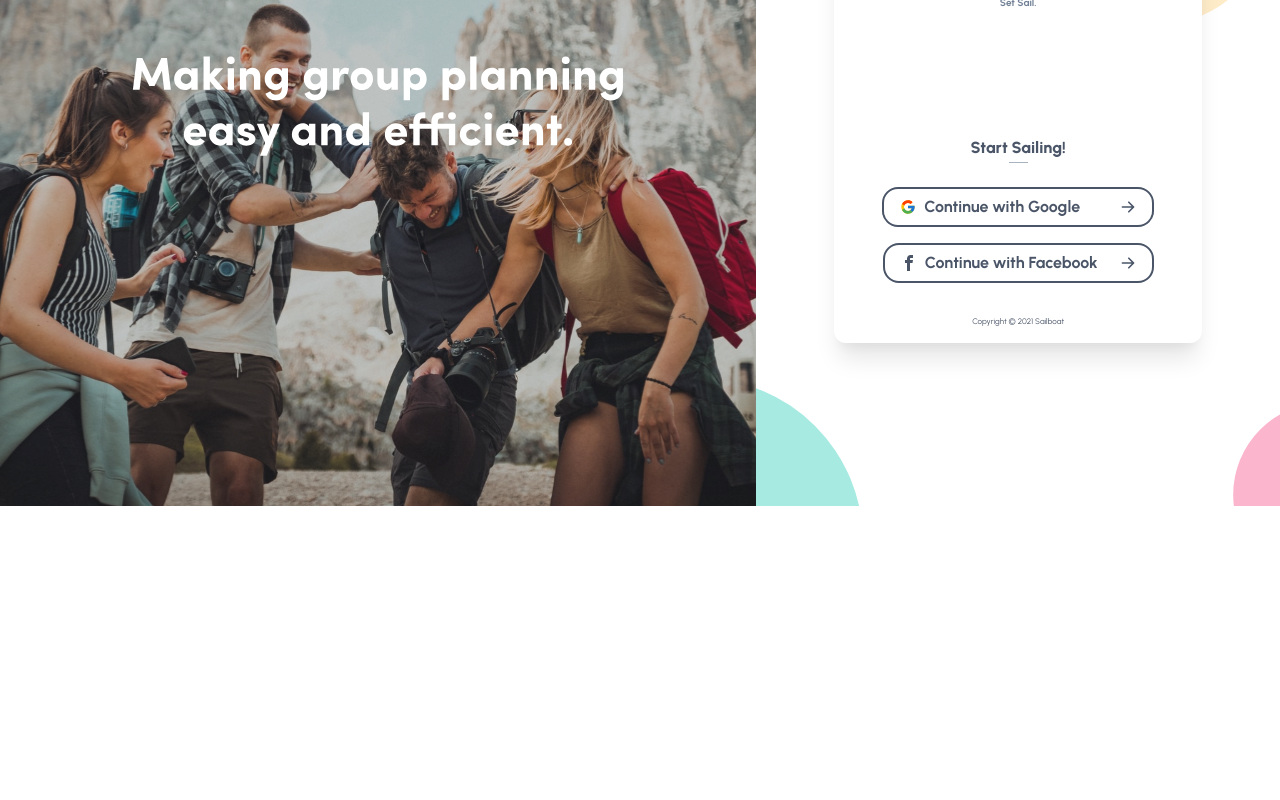
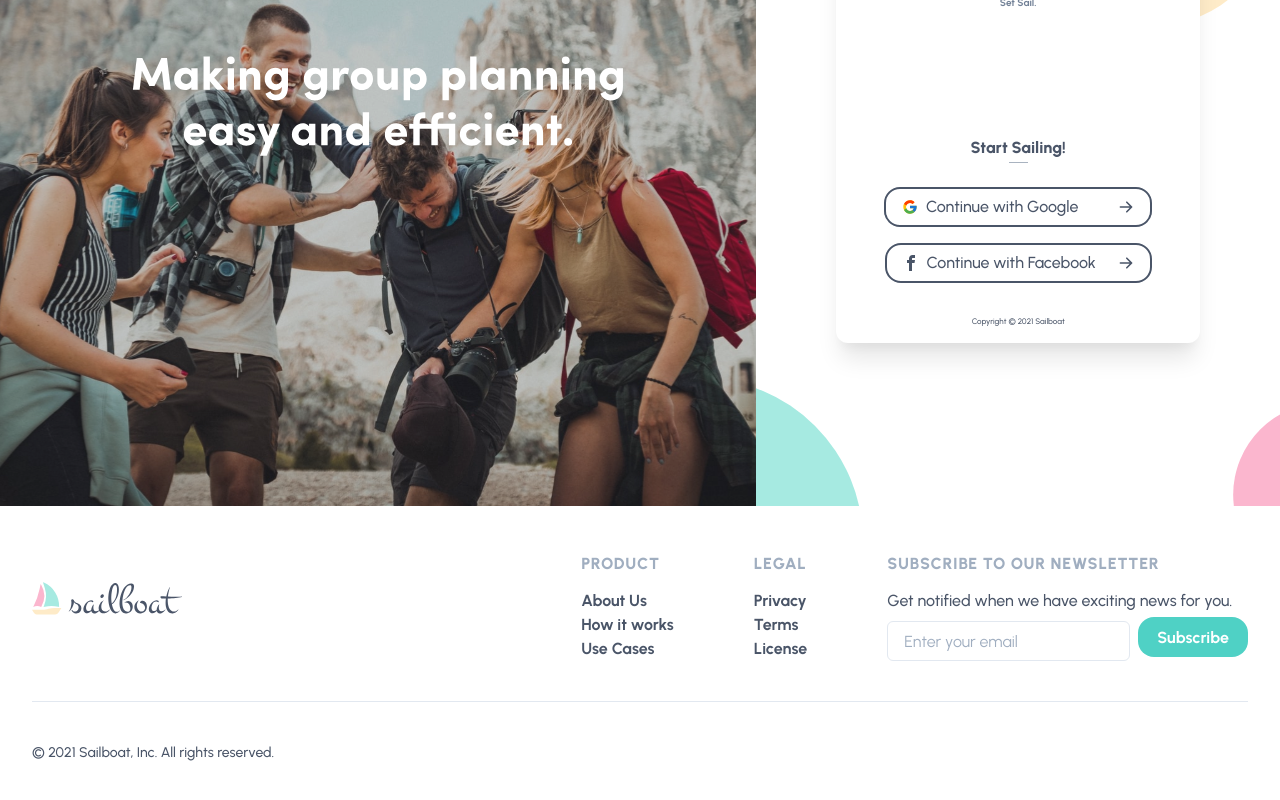
Before and after one commit to sailbow/sailbow, a React (Create React App) app in the folder sb-web/: page / in a window 1280 px wide. Shown: the part 294-1094 px from the top of the page. Before the commit the page ends 800 px from the top, so only its background shows below. Built offline with nearby package versions, Linux system fonts and the light colour scheme.

Commit message:
chore: added basic footer

```diff
--- a/sb-web/package.json
+++ b/sb-web/package.json
@@ -3,6 +3,7 @@
   "version": "0.0.1",
   "private": true,
   "dependencies": {
+    "@chakra-ui/layout": "^1.4.9",
     "@chakra-ui/react": "^1.6.8",
     "@chakra-ui/theme-tools": "^1.2.1",
     "@emotion/react": "^11",
--- /dev/null
+++ b/sb-web/src/modules/footer/Footer.tsx
@@ -0,0 +1,62 @@
+import React, { FunctionComponent } from 'react';
+
+import { Box, Flex, Heading, Input, Stack, StackDivider, Text, Link, HStack, Button } from '@chakra-ui/react';
+
+import { ReactComponent as IconLogoType } from 'assets/icon-logo-type.svg';
+
+export const Footer: FunctionComponent = () => {
+    return (
+        <Box as="footer" role="contentinfo" mx="auto" py="12" px={{ base: '4', md: '8' }}>
+            <Stack spacing="10" divider={<StackDivider />}>
+                <Stack direction={{ base: 'column', lg: 'row' }} spacing={{ base: '10', lg: '28' }}>
+                    <Box flex="1">
+                        <IconLogoType width="150px" />
+                    </Box>
+                    <Stack direction={{ base: 'column', md: 'row' }} spacing={{ base: '10', md: '20' }}>
+                        <Box>
+                            <Heading size="sm" textTransform="uppercase" letterSpacing="wider" color="gray.400">
+                                Product
+                            </Heading>
+                            <Flex textAlign="start" flexDir="column" pt="4">
+                                <Link href="/">About Us</Link>
+                                <Link href="/">How it works</Link>
+                                <Link href="/">Use Cases</Link>
+                            </Flex>
+                        </Box>
+                        <Box>
+                            <Heading size="sm" textTransform="uppercase" letterSpacing="wider" color="gray.400">
+                                Legal
+                            </Heading>
+                            <Flex textAlign="start" flexDir="column" pt="4">
+                                <Link href="/">Privacy</Link>
+                                <Link href="/">Terms</Link>
+                                <Link href="/">License</Link>
+                            </Flex>
+                        </Box>
+                        <Box>
+                            <Heading size="sm" textTransform="uppercase" letterSpacing="wider" color="gray.400">
+                                Subscribe to our newsletter
+                            </Heading>
+                            <Flex textAlign="start" flexDir="column" pt="4">
+                                <Text>Get notified when we have exciting news for you.</Text>
+                                <HStack>
+                                    <Input placeholder="Enter your email" mt="2" />
+                                    <Button px="8">Subscribe</Button>
+                                </HStack>
+                            </Flex>
+                        </Box>
+                    </Stack>
+                </Stack>
+                <Stack
+                    direction={{ base: 'column-reverse', md: 'row' }}
+                    justifyContent="space-between"
+                    alignItems="center"
+                >
+                    <Text fontSize="sm">&copy; {new Date().getFullYear()} Sailboat, Inc. All rights reserved.</Text>
+                    {/* <Copyright />
+                    <SocialMediaLinks /> */}
+                </Stack>
+            </Stack>
+        </Box>
+    );
+};
--- a/sb-web/src/screens/content/Content.tsx
+++ b/sb-web/src/screens/content/Content.tsx
@@ -2,8 +2,9 @@ import React, { FunctionComponent, lazy, Suspense } from 'react';
 import { Switch, Route, Redirect as RouterRedirect } from 'react-router-dom';
 import { Box } from '@chakra-ui/react';
 
+import { Footer } from 'modules/footer/Footer';
+import { Navbar } from 'modules/navbar/Navbar';
 import { Routes } from 'util/Routing';
-import { Navbar } from 'modules/navbar/Navbar';
 
 import 'screens/content/Content.scss';
 
@@ -24,6 +25,7 @@ export const PublicContent: FunctionComponent = () => {
                         </Route>
                     </Switch>
                 </Suspense>
+                <Footer />
             </Box>
         </>
     );
--- a/sb-web/src/theme/ChakraTheme.ts
+++ b/sb-web/src/theme/ChakraTheme.ts
@@ -51,9 +51,10 @@ const colors = {
 };
 
 const components: ComponentDefaultProps = {
-    IconButton: {
-        defaultProps: {
-            colorScheme: 'gray',
+    Link: {
+        baseStyle: {
+            color: 'gray.600',
+            fontWeight: 'semibold',
         },
     },
     Button: {
@@ -87,34 +88,19 @@ const components: ComponentDefaultProps = {
             }),
         },
     },
+    Text: {
+        baseStyle: {
+            fontWeight: 'normal',
+        },
+    },
     Input: {
-        baseStyle: {},
         defaultProps: {
-            focusBorderColor: 'pink.500',
+            focusBorderColor: 'teal.200',
         },
     },
     Textarea: {
         defaultProps: {
-            focusBorderColor: 'pink.400',
-        },
-    },
-    Link: {
-        variants: {
-            primary: () => ({
-                color: 'white',
-                _hover: {
-                    color: 'white',
-                },
-            }),
-            secondary: () => ({
-                color: 'gray.200',
-                _hover: {
-                    color: 'gray.50',
-                },
-            }),
-        },
-        defaultProps: {
-            variant: 'primary',
+            focusBorderColor: 'TEAL.200',
         },
     },
     Badge: {
```
Also changed, not shown: sb-web/src/assets/icon-logo-type.svg (added), 1 other file (tests, documents, lock files or other folders).
